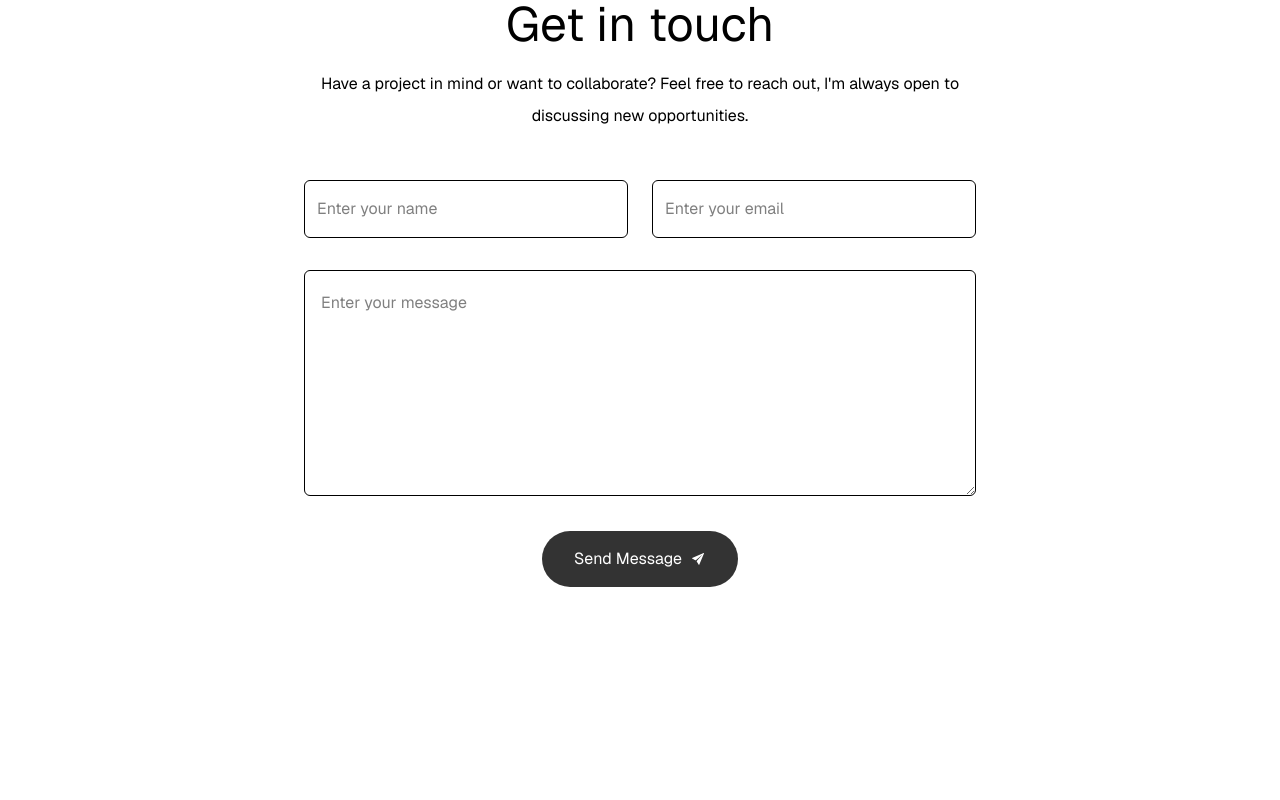
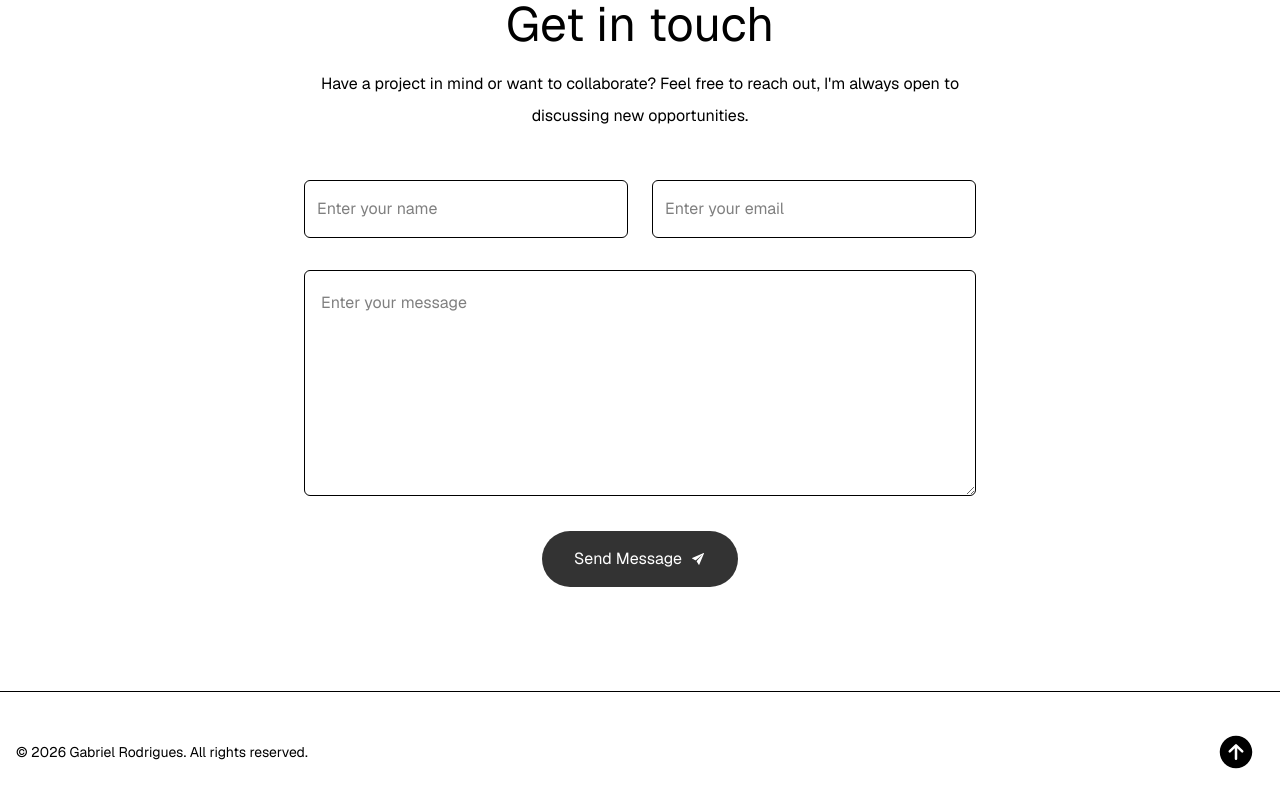
Before and after one commit to Gabriel-MRodrigues/Portfolio, a Next.js app: page / in a window 1280 px wide. Shown: the part 3128-3928 px from the top of the page. Before the commit the page ends 3771 px from the top, so only its background shows below. Built offline with nearby package versions, Linux system fonts and the light colour scheme.

Commit message:
feature: defining footer

```diff
--- /dev/null
+++ b/app/components/Footer.jsx
@@ -0,0 +1,18 @@
+import React from 'react';
+import { IoArrowUpCircle } from 'react-icons/io5';
+
+const Footer = () => {
+  return (
+    <footer className="mx-auto py-5 px-4 relative border-t border-black mt-12 pt-8 flex justify-between items-center">
+      <p className="text-sm text-muted-foreground">
+        &copy; {new Date().getFullYear()} Gabriel Rodrigues. All rights
+        reserved.
+      </p>
+      <a href="#top" className="p-2 rounded-full">
+        <IoArrowUpCircle size={40} />
+      </a>
+    </footer>
+  );
+};
+
+export default Footer;
--- a/app/page.js
+++ b/app/page.js
@@ -1,6 +1,7 @@
 'use client';
 import AboutMe from './components/AboutMe';
 import Contact from './components/Contact';
+import Footer from './components/Footer';
 import Header from './components/Header';
 import Navbar from './components/Navbar';
 import Projects from './components/Projects';
@@ -15,6 +16,7 @@ export default function Home() {
       <Skills />
       <Projects />
       <Contact />
+      <Footer />
     </>
   );
 }
```
Also changed, not shown: assets/bg-gradient.png.
